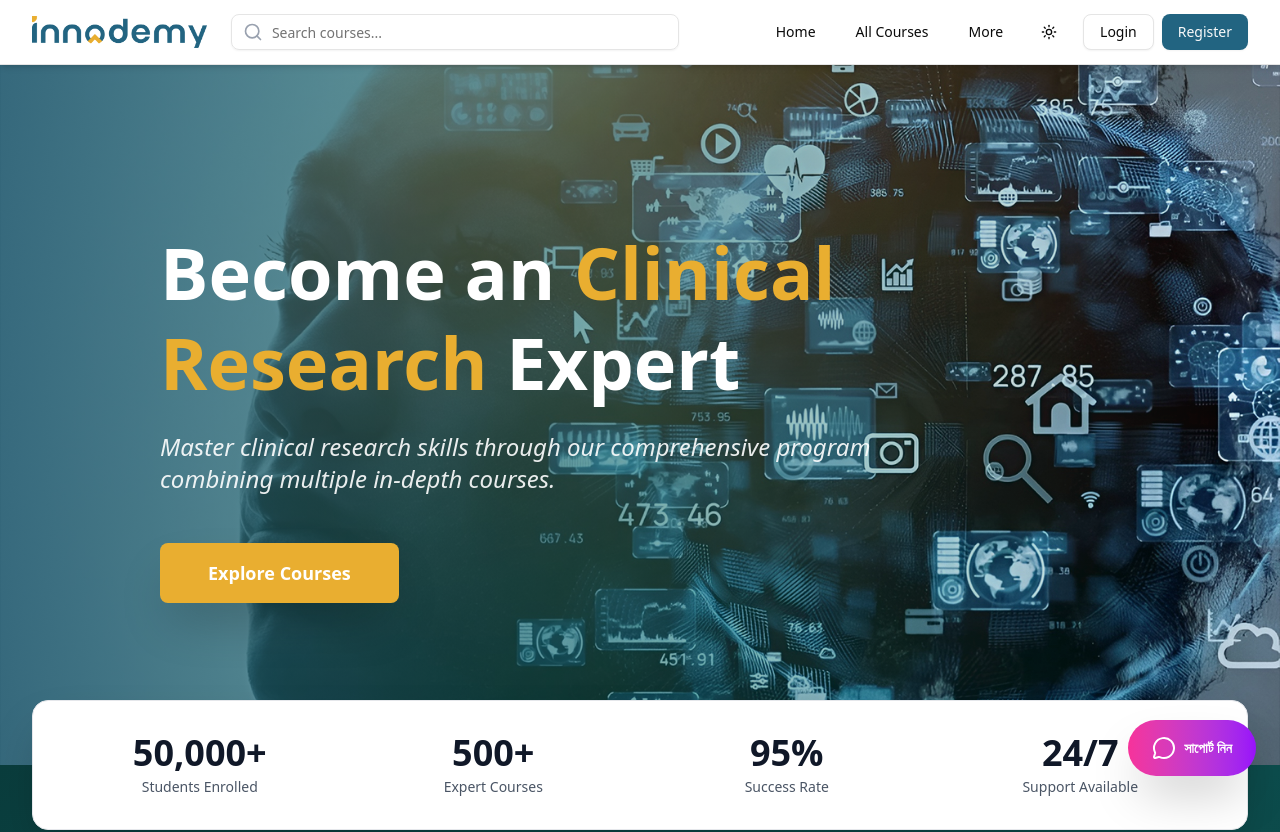
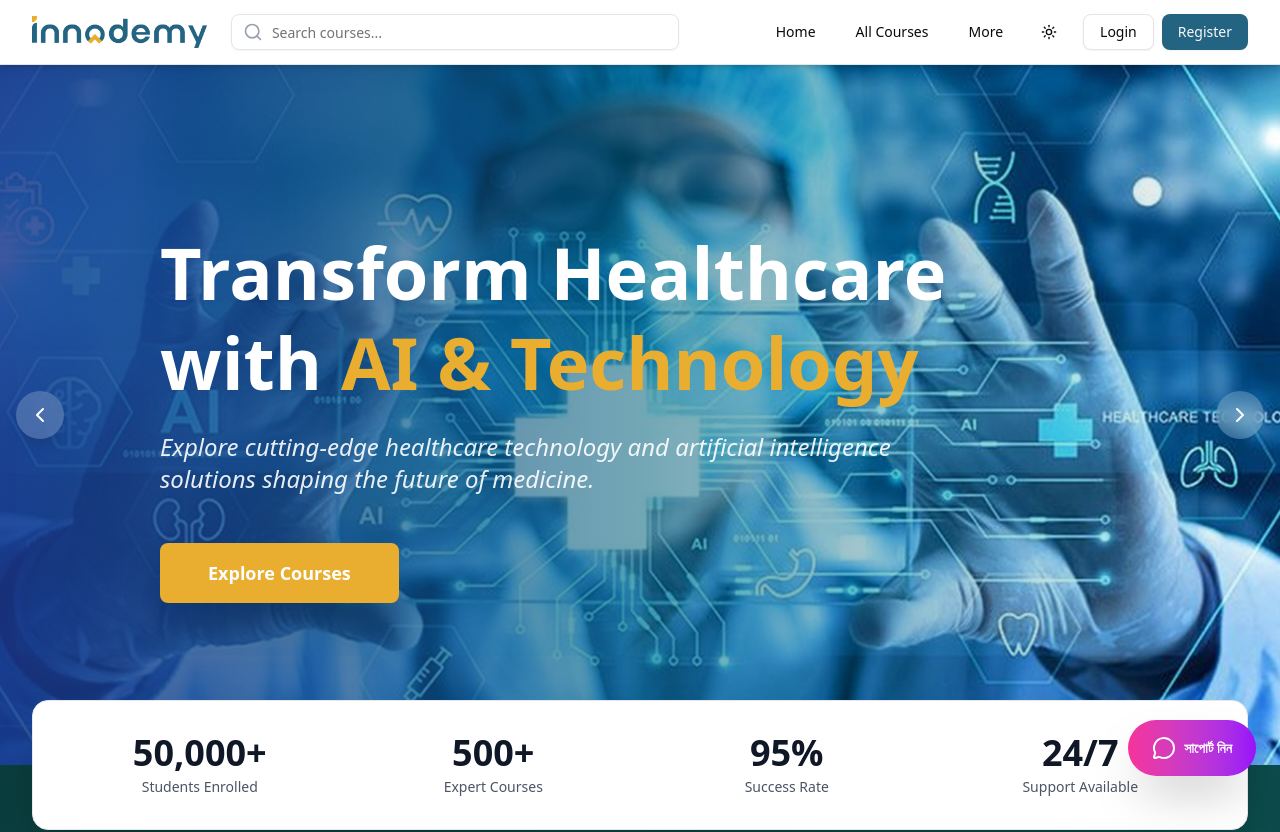
Before and after one commit to mehrabhossain1/innodemmy-frontend, a Next.js app: page / in a window 1280 px wide. Shown: the top 832 px of the page. Built offline with nearby package versions, Linux system fonts and the light colour scheme; no server answers; the database is empty.

Commit message:
feat(HeroSection): Implement carousel functionality with navigation arrows and dynamic content

```diff
--- a/components/homepage/HeroSection.tsx
+++ b/components/homepage/HeroSection.tsx
@@ -1,47 +1,123 @@
 "use client";
 
 import Image from "next/image";
+import { useState, useEffect } from "react";
+import { ChevronLeft, ChevronRight } from "lucide-react";
 import Link from "next/link";
 import { Button } from "@/components/ui/button";
-import HeroBg from "@/assets/HomePage/HeroBg-1.jpg";
+
+import HeroBg1 from "@/assets/HomePage/HeroBg-1.jpg";
+import HeroBg2 from "@/assets/HomePage/HeroBg-2.jpg";
+import HeroBg3 from "@/assets/HomePage/HeroBg-3.jpg";
+import HeroBg4 from "@/assets/HomePage/HeroBg-4.jpg";
+
+// Define hero slides with images, titles, descriptions, and matching gradients
+const heroSlides = [
+    {
+        image: HeroBg1,
+        title: "Become an",
+        highlight: "Clinical Research",
+        subtitle: "Expert",
+        description: "Master clinical research skills through our comprehensive program combining multiple in-depth courses.",
+        gradient: "from-cyan-900/80 via-teal-800/50 to-transparent",
+        link: "/courses/clinical-research"
+    },
+    {
+        image: HeroBg2,
+        title: "Transform Healthcare with",
+        highlight: "AI & Technology",
+        subtitle: "",
+        description: "Explore cutting-edge healthcare technology and artificial intelligence solutions shaping the future of medicine.",
+        gradient: "from-blue-900/85 via-cyan-800/55 to-transparent",
+        link: "/courses/healthcare-ai"
+    },
+    {
+        image: HeroBg3,
+        title: "Master",
+        highlight: "Digital Innovation",
+        subtitle: "& Technology",
+        description: "Dive deep into the world of digital transformation, circuit design, and next-generation computing systems.",
+        gradient: "from-slate-900/90 via-blue-900/60 to-transparent",
+        link: "/courses/digital-innovation"
+    },
+    {
+        image: HeroBg4,
+        title: "Advance Your",
+        highlight: "Data Science",
+        subtitle: "Career",
+        description: "Build expertise in advanced computing, data analytics, and futuristic technology solutions for tomorrow's challenges.",
+        gradient: "from-teal-900/85 via-cyan-800/55 to-transparent",
+        link: "/courses/data-science"
+    }
+];
 
 export default function HeroSection() {
+    const [currentIndex, setCurrentIndex] = useState(0);
+
+    // Auto-play carousel
+    useEffect(() => {
+        const interval = setInterval(() => {
+            setCurrentIndex((prevIndex) => (prevIndex + 1) % heroSlides.length);
+        }, 5000); // Change slide every 5 seconds
+
+        return () => clearInterval(interval);
+    }, []);
+
+    const goToPrevious = () => {
+        setCurrentIndex((prevIndex) =>
+            prevIndex === 0 ? heroSlides.length - 1 : prevIndex - 1
+        );
+    };
+
+    const goToNext = () => {
+        setCurrentIndex((prevIndex) => (prevIndex + 1) % heroSlides.length);
+    };
+
+    const currentSlide = heroSlides[currentIndex];
+
     return (
         <section className="relative w-full h-[700px] overflow-hidden">
-            {/* Background Image */}
-            <div className="absolute inset-0">
-                <Image
-                    src={HeroBg}
-                    alt="Clinical Research Hero Background"
-                    fill
-                    className="object-cover"
-                    priority
-                />
-                {/* Gradient overlay for better text readability */}
-                <div className="absolute inset-0 bg-gradient-to-r from-cyan-900/80 via-teal-800/50 to-transparent"></div>
+            {/* Carousel Background Images */}
+            <div className="relative w-full h-full">
+                {heroSlides.map((slide, index) => (
+                    <div
+                        key={index}
+                        className={`absolute inset-0 transition-opacity duration-1000 ease-in-out ${
+                            index === currentIndex ? "opacity-100" : "opacity-0"
+                        }`}
+                    >
+                        <Image
+                            src={slide.image}
+                            alt={`Hero slide ${index + 1}`}
+                            fill
+                            className="object-cover"
+                            priority={index === 0}
+                        />
+                        {/* Gradient overlay matching each image */}
+                        <div className={`absolute inset-0 bg-gradient-to-r ${slide.gradient}`}></div>
+                    </div>
+                ))}
             </div>
 
             {/* Content */}
-            <div className="relative z-10 h-full flex flex-col items-start justify-center px-6 sm:px-12 md:px-20 lg:px-32 xl:px-40">
+            <div className="absolute inset-0 z-30 flex flex-col items-start justify-center px-6 sm:px-12 md:px-20 lg:px-32 xl:px-40">
                 <div className="max-w-4xl">
-                    {/* Title */}
+                    {/* Title with animation */}
                     <h1 className="text-4xl sm:text-5xl md:text-6xl lg:text-7xl font-bold text-white mb-6 leading-tight">
-                        Become an{" "}
+                        {currentSlide.title}{" "}
                         <span className="text-[#e9ae30]">
-                            Clinical Research
+                            {currentSlide.highlight}
                         </span>{" "}
-                        Expert
+                        {currentSlide.subtitle}
                     </h1>
 
                     {/* Description */}
                     <p className="text-lg sm:text-xl md:text-2xl text-white/90 mb-12 max-w-3xl italic font-light">
-                        Master clinical research skills through our
-                        comprehensive program combining multiple in-depth
-                        courses.
+                        {currentSlide.description}
                     </p>
 
                     {/* Button */}
-                    <Link href="/courses">
+                    <Link href={currentSlide.link}>
                         <Button
                             size="lg"
                             className="text-base sm:text-lg px-8 sm:px-12 py-3 sm:py-4 h-auto shadow-2xl hover:shadow-3xl transition-all duration-300 ease-out transform hover:scale-105 bg-[#e9ae30] hover:bg-[#d69d28] text-white font-semibold rounded-md"
@@ -51,6 +127,24 @@ export default function HeroSection() {
                     </Link>
                 </div>
             </div>
+
+            {/* Navigation Arrows */}
+            <button
+                onClick={goToPrevious}
+                className="absolute left-4 top-1/2 -translate-y-1/2 z-40 bg-white/20 dark:bg-black/30 hover:bg-white/30 dark:hover:bg-black/50 backdrop-blur-sm p-3 rounded-full transition-all duration-300 shadow-lg"
+                aria-label="Previous slide"
+            >
+                <ChevronLeft className="w-6 h-6 text-white" />
+            </button>
+
+            <button
+                onClick={goToNext}
+                className="absolute right-4 top-1/2 -translate-y-1/2 z-40 bg-white/20 dark:bg-black/30 hover:bg-white/30 dark:hover:bg-black/50 backdrop-blur-sm p-3 rounded-full transition-all duration-300 shadow-lg"
+                aria-label="Next slide"
+            >
+                <ChevronRight className="w-6 h-6 text-white" />
+            </button>
+
         </section>
     );
 }
```
